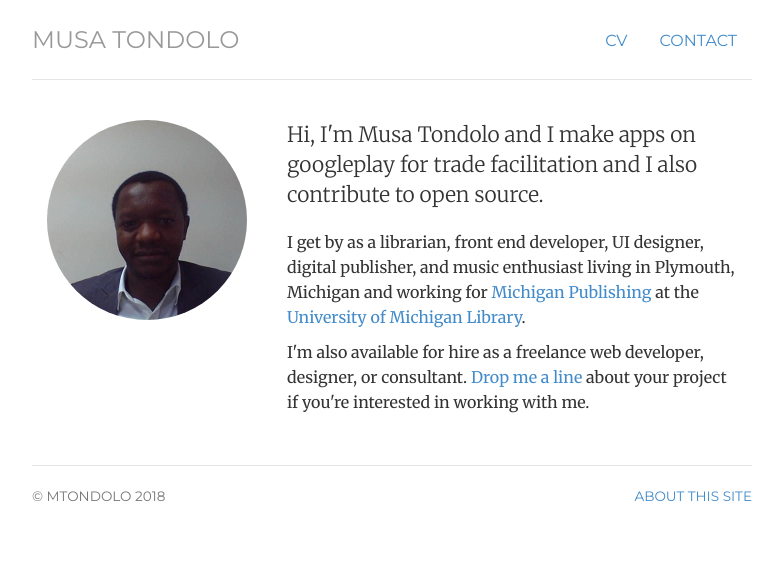
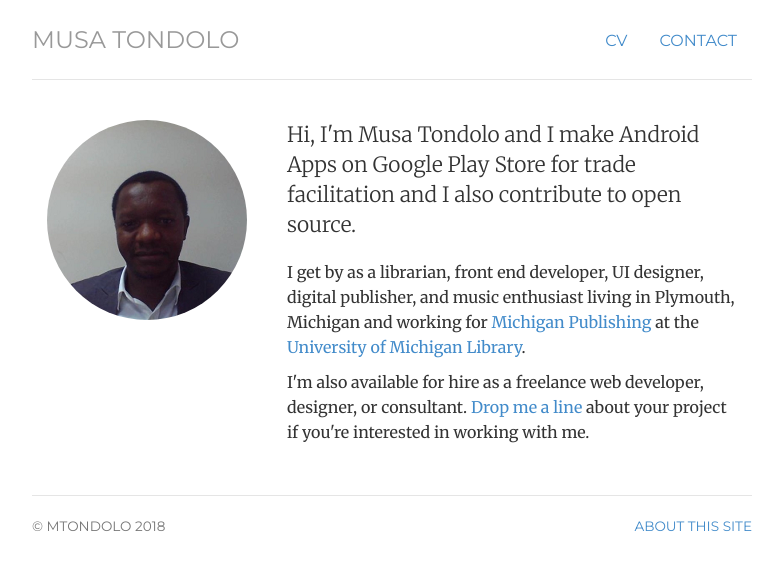
Before and after one commit to mtondolo/mtondolo.github.io, a Jekyll site: the page built from index.html, in a window 1280 px wide. Shown: the top 570 px of the page, without its empty margins (248-1031 px from the left). Built offline with Jekyll 4.4.1, drawn with Linux system fonts in a browser that asks for light colours.

Commit message:
Update index.html

```diff
--- a/index.html
+++ b/index.html
@@ -12,7 +12,7 @@
 	<img  class="img-circle avatar" alt="Jonathan McGlone" src="img/mtondolo-200px.png">
 	</div>
 	<div itemscope itemtype="http://data-vocabulary.org/Person" class="col-sm-8">
-	<p class="lead">Hi, I'm <span itemprop="name">Musa Tondolo</span> and I make apps on googleplay for trade facilitation and I also contribute to open source.</p>
+	<p class="lead">Hi, I'm <span itemprop="name">Musa Tondolo</span> and I make Android Apps on Google Play Store for trade facilitation and I also contribute to open source.</p>
 	<p>I get by as a <span itemprop="title">librarian</span>, <span itemprop="title">front end developer</span>, <span itemprop="title">UI designer</span>, <span itemprop="title">digital publisher</span>, and music enthusiast living in <span itemprop="address" itemscope
     itemtype="http://data-vocabulary.org/Address"> <span itemprop="locality">Plymouth</span>, <span itemprop="region">Michigan</span></span> and working for <a href="http://www.publishing.umich.edu">Michigan Publishing</a> at <span itemprop="affiliation">the <a href="http://www.lib.umich.edu">University of Michigan Library</a></span>.</p>
 
```
